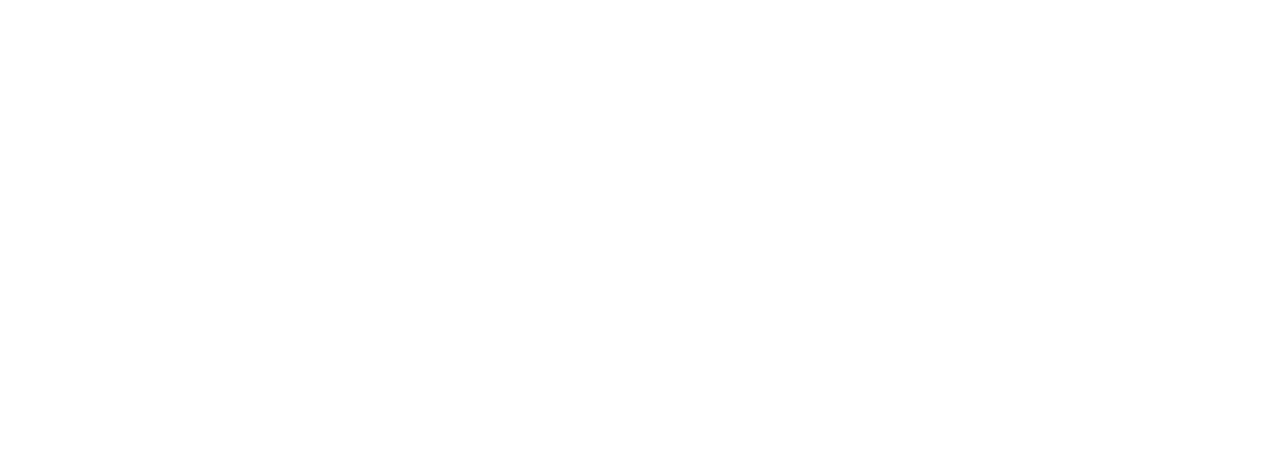
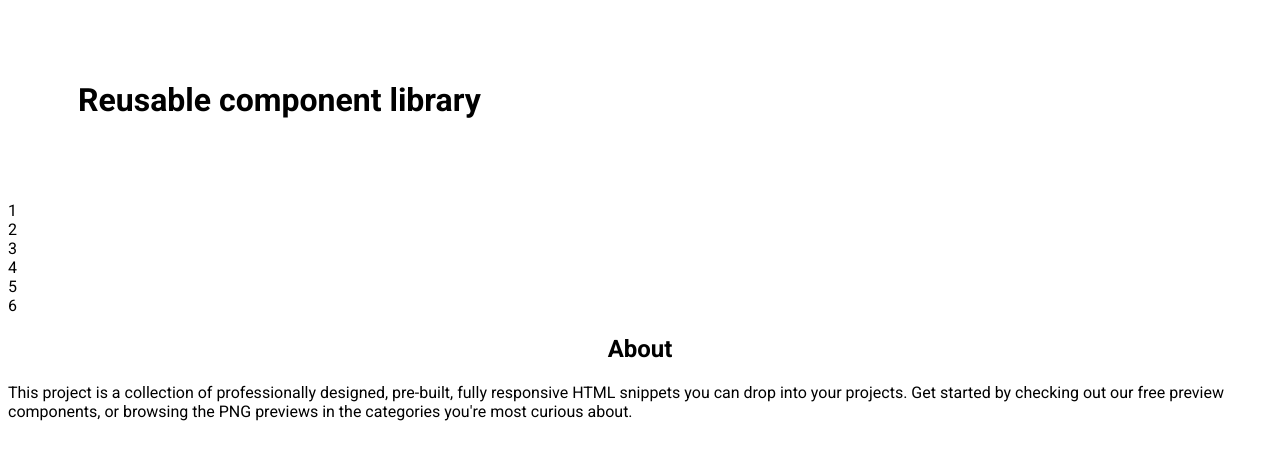
Before and after one commit to js-tasks-ru/htmlcss-20250123_alexandra-vyunnik, a website: page index.html in a window 1280 px wide. Drawn offline with Linux system fonts and the light colour scheme.

Commit message:
added layout of home page

```diff
--- a/assets/css/main.css
+++ b/assets/css/main.css
@@ -1,4 +1,9 @@
 @import '../fonts/fonts.css';
+@import '../../components/wrapper/wrapper.css';
+@import '../../components/header/header.css';
+@import '../../components/main-section/main-section.css';
+@import '../../components/footer/footer.css';
+
 
 :root {
     --white: #ffffff;
--- /dev/null
+++ b/components/footer/footer.css
@@ -0,0 +1,7 @@
+.footer__title {
+    text-align: center;
+}
+
+.footer__discription {
+    text-align: center;
+}
--- /dev/null
+++ b/components/header/header.css
@@ -0,0 +1,3 @@
+.header__title {
+    padding:  60px 70px;
+}
--- a/index.html
+++ b/index.html
@@ -3,8 +3,26 @@
 <html lang="ru">
     <head>
         <link rel="stylesheet" href="./assets/css/main.css">
+        <title>Reusable component library</title>
     </head>
     <body>
+<div class="wrapper">
+    <header>
+        <h1 class="header__title">Reusable component library</h1>
+    </header>
+    <main class="main-section">
+        <div class="main-section__card-1">1</div>
+        <div class="main-section__card-2">2</div>
+        <div class="main-section__card-3">3</div>
+        <div class="main-section__card-4">4</div>
+        <div class="main-section__card-5">5</div>
+        <div class="main-section__card-6">6</div>
+    </main>
+    <footer>
+        <h2 class="footer__title">About</h2>
+        <p class="footer__description">This project is a collection of professionally designed, pre-built, fully responsive HTML snippets you can drop into your projects. Get started by checking out our free preview components, or browsing the PNG previews in the categories you're most curious about.</p>
+    </footer>
+</div>
 
     </body>
 </html>
```
Also changed, not shown: components/wrapper/wrapper.css (added).
